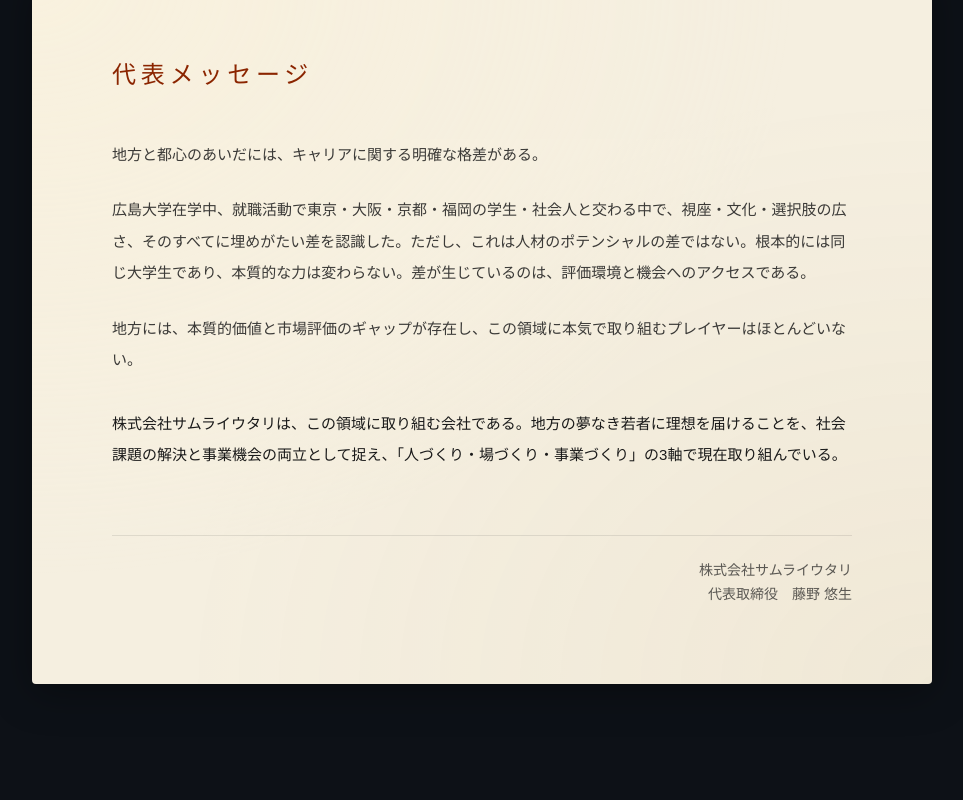
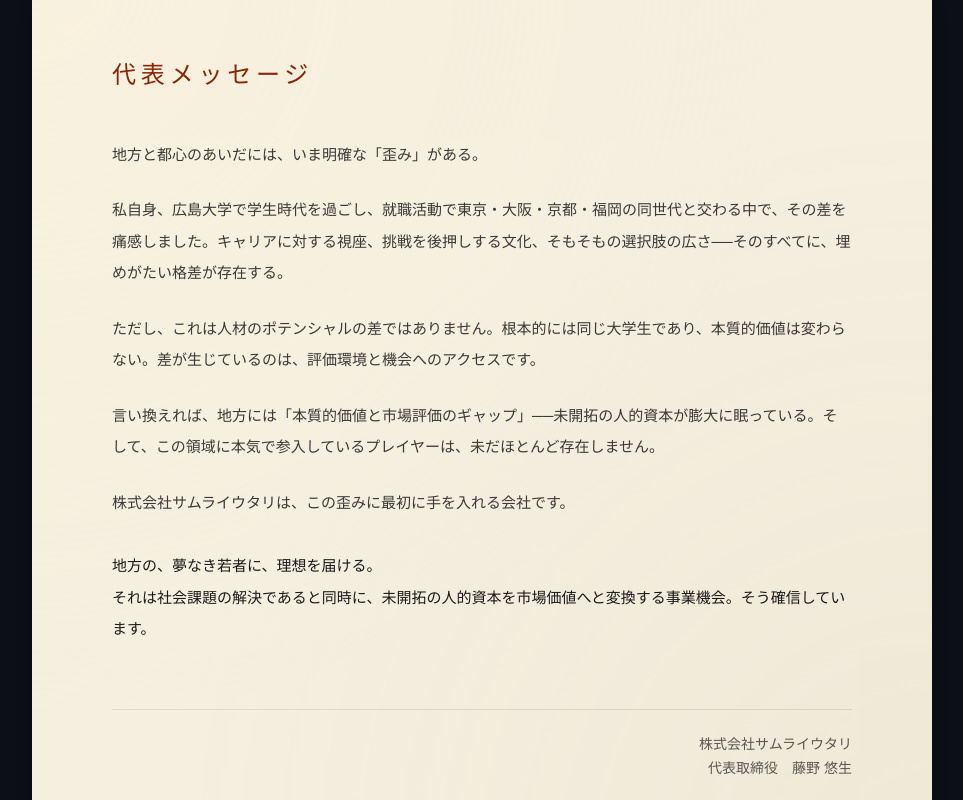
Before and after one commit to youcan0824/samurai-utari-site, a Next.js app: page / in a window 1280 px wide. Shown: the part 1640-2440 px from the top of the page, without its empty margins (158-1121 px from the left). Built offline with nearby package versions, Linux system fonts and the light colour scheme.

Commit message:
代表メッセージを経営者・投資家向けの熱量ある版に戻す

```diff
--- a/src/components/message.tsx
+++ b/src/components/message.tsx
@@ -33,19 +33,29 @@ export function Message() {
               style={{ fontFamily: 'var(--font-noto-serif), "Noto Serif JP", serif' }}
             >
               <p>
-                地方と都心のあいだには、キャリアに関する明確な格差がある。
+                地方と都心のあいだには、いま明確な「歪み」がある。
               </p>
 
               <p>
-                広島大学在学中、就職活動で東京・大阪・京都・福岡の学生・社会人と交わる中で、視座・文化・選択肢の広さ、そのすべてに埋めがたい差を認識した。ただし、これは人材のポテンシャルの差ではない。根本的には同じ大学生であり、本質的な力は変わらない。差が生じているのは、評価環境と機会へのアクセスである。
+                私自身、広島大学で学生時代を過ごし、就職活動で東京・大阪・京都・福岡の同世代と交わる中で、その差を痛感しました。キャリアに対する視座、挑戦を後押しする文化、そもそもの選択肢の広さ──そのすべてに、埋めがたい格差が存在する。
               </p>
 
               <p>
-                地方には、本質的価値と市場評価のギャップが存在し、この領域に本気で取り組むプレイヤーはほとんどいない。
+                ただし、これは人材のポテンシャルの差ではありません。根本的には同じ大学生であり、本質的価値は変わらない。差が生じているのは、評価環境と機会へのアクセスです。
+              </p>
+
+              <p>
+                言い換えれば、地方には「本質的価値と市場評価のギャップ」──未開拓の人的資本が膨大に眠っている。そして、この領域に本気で参入しているプレイヤーは、未だほとんど存在しません。
+              </p>
+
+              <p>
+                株式会社サムライウタリは、この歪みに最初に手を入れる会社です。
               </p>
 
               <p className="pt-2 text-[#1a1a1a] font-medium">
-                株式会社サムライウタリは、この領域に取り組む会社である。地方の夢なき若者に理想を届けることを、社会課題の解決と事業機会の両立として捉え、「人づくり・場づくり・事業づくり」の3軸で現在取り組んでいる。
+                地方の、夢なき若者に、理想を届ける。
+                <br />
+                それは社会課題の解決であると同時に、未開拓の人的資本を市場価値へと変換する事業機会。そう確信しています。
               </p>
             </div>
 
```
